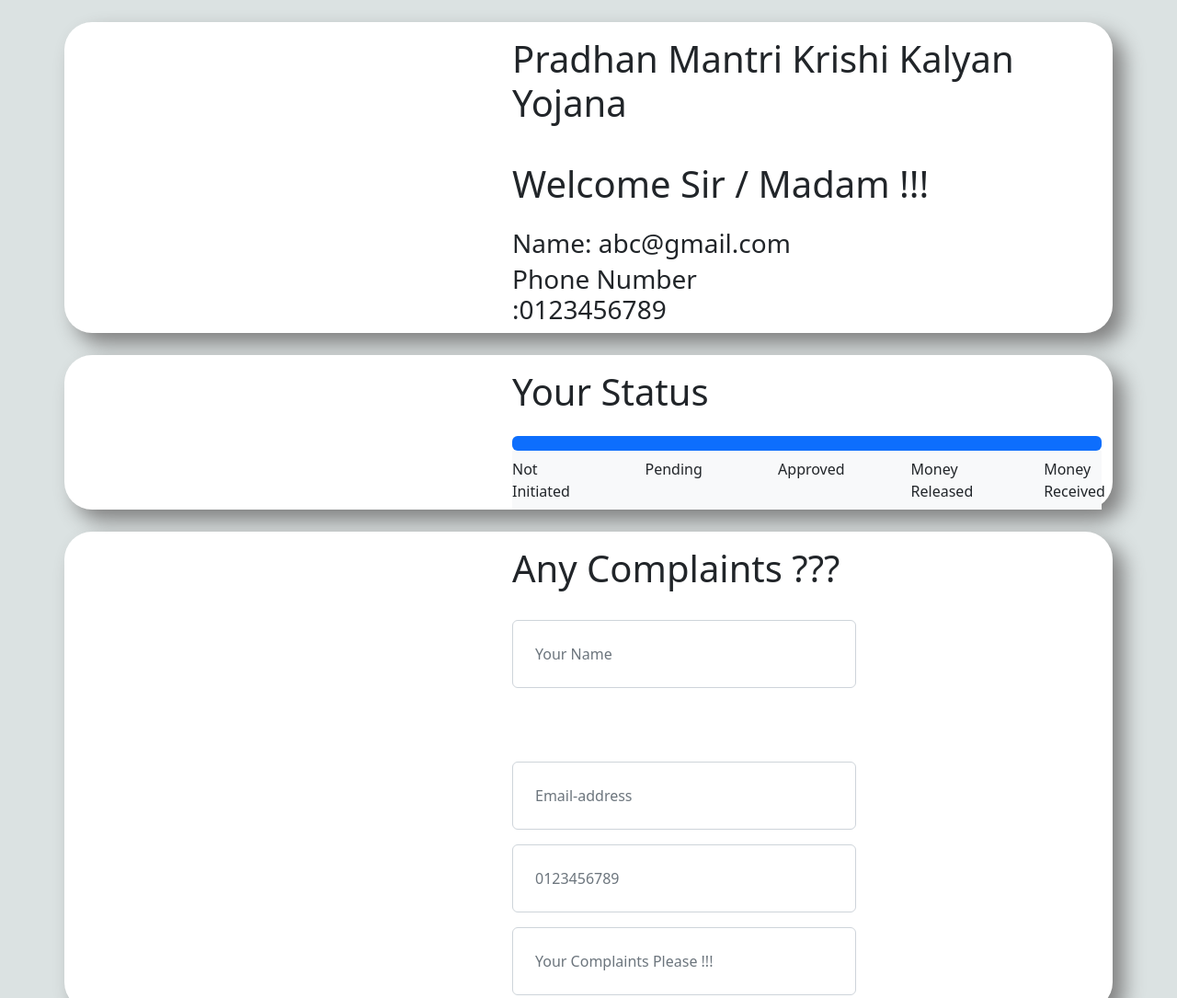
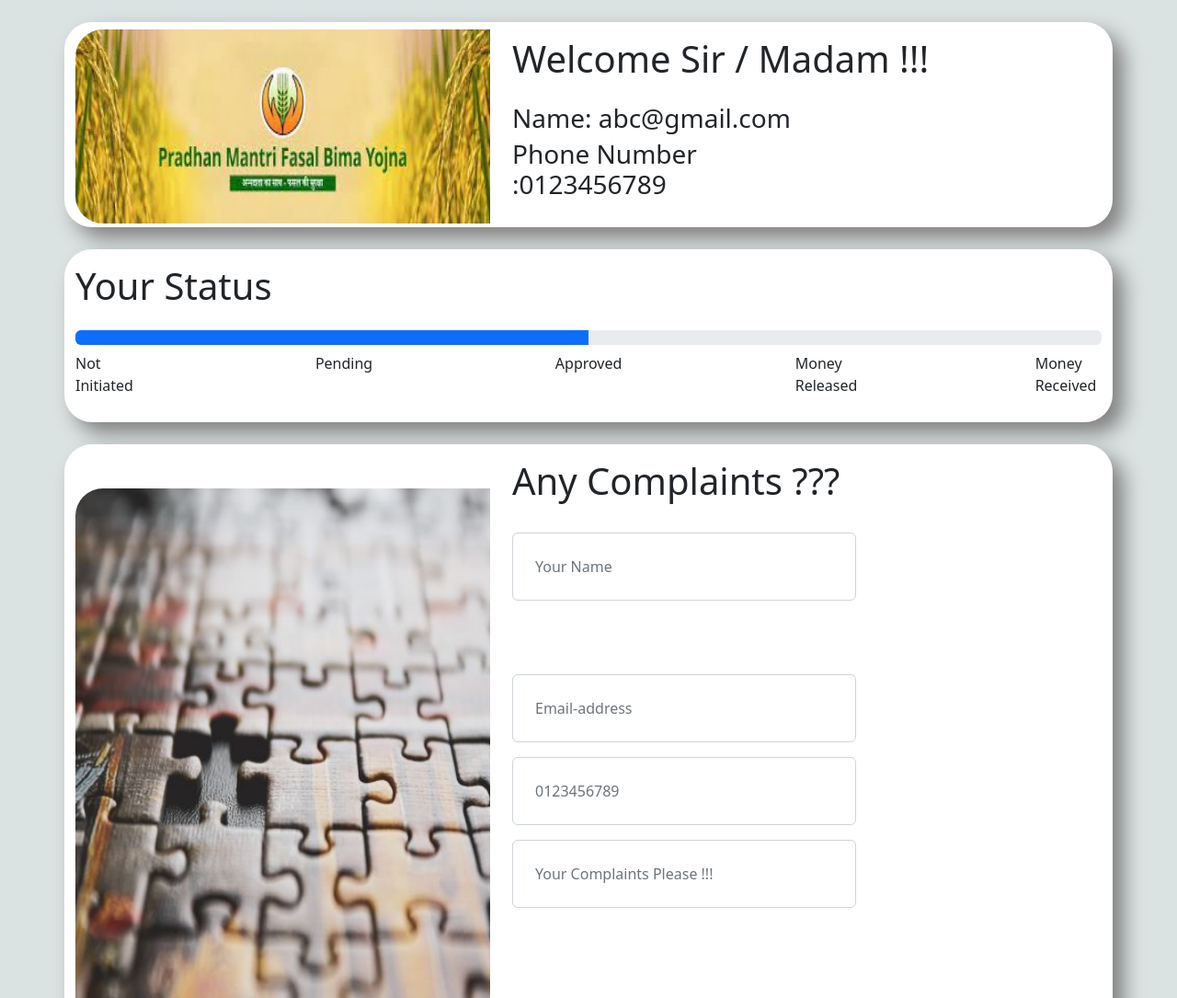
Before and after one commit to baibhav-122003/Smart-Odisha-Hackathon, a website: page public/farmerDashboard.html in a window 1280 px wide. Shown: the top 1085 px of the page at 92% size. Drawn offline with nearby package versions, Linux system fonts and the light colour scheme.

Commit message:
Farmer's Dashboard Improvement

```diff
--- a/public/farmerDashboard.html
+++ b/public/farmerDashboard.html
@@ -25,9 +25,11 @@
         }
 
         img {
+            width: 100%;
+            height: 100%;
             border-top-left-radius: 30px;
             border-bottom-left-radius: 30px;
-            width: 500px;
+            /* width: 500px; */
             margin-bottom: 4px;
         }
 
@@ -57,7 +59,7 @@
         }
 
         .progress-bar {
-            width: 100%;
+            width: 50%;
         }
 
         .nav-link {
@@ -74,6 +76,10 @@
             width: 50px
         }
 
+        .status{
+            padding-bottom: 20px;
+        }
+
     </style>
 </head>
 
@@ -83,11 +89,10 @@
             <div class="container">
                 <div class="row no-gutters">
                     <div class="col-lg-5">
-                        <img src="indian-farmer-holding-crop-plant-his-wheat-field-indian-farmer-holding-crop-plant-his-wheat-field-123557695.jpg"
+                        <img src="./images/dashboardImage.jpg"
                             class="img-fluid mt-2 md-5" alt="">
                     </div>
                     <div class="col-lg-7">
-                        <h1 class="font-weight-bold py-3">Pradhan Mantri Krishi Kalyan Yojana</h1>
                         <h1 class="font-weight-bold py-3"> Welcome Sir / Madam !!! </h1>
                         <form>
                             <h3 class="col-lg-7 pd-2" id="a"> Name: abc@gmail.com</h3>
@@ -103,10 +108,10 @@
         <section class="Form my-4 mx-5">
             <div class="container">
                 <div class="row no-gutters">
-                    <div class="col-lg-5">
+                    <!-- <div class="col-lg-5">
                         <img src="download (2).jpg" class="img-fluid mt-5" alt="">
-                    </div>
-                    <div class="col-lg-7">
+                    </div> -->
+                    <div class="col-lg-15 status">
                         <h1 class="font-weight-bold py-3">Your Status</h1>
 
 
@@ -114,7 +119,7 @@
                             <div class="progress-bar" role="progressbar" aria-valuenow="25" aria-valuemin="0"
                                 aria-valuemax="100"></div>
                         </div>
-                        <nav class="navbar navbar-expand-lg navbar-light bg-light">
+                        <nav class="navbar navbar-expand-lg navbar-light">
                             <div class="track-bar" id="navbarNav">
                                 <div class="track-item">Not Initiated</div>
                                 <div class="track-item">Pending</div>
@@ -134,7 +139,7 @@
             <div class="container">
                 <div class="row no-gutters">
                     <div class="col-lg-5">
-                        <img src="download (1).jpg" class="img-fluid mt-5" alt="">
+                        <img src="/public/images/dashboardComplaints.jpg" class="img-fluid mt-5" alt="">
                     </div>
                     <div class="col-lg-7">
                         <h1 class="font-weight-bold py-3">Any Complaints ???</h1>
```
Also changed, not shown: public/images/dashboardImage.jpg (added), public/images/dashboardcomplaints.jpg (added), public/main.css.
